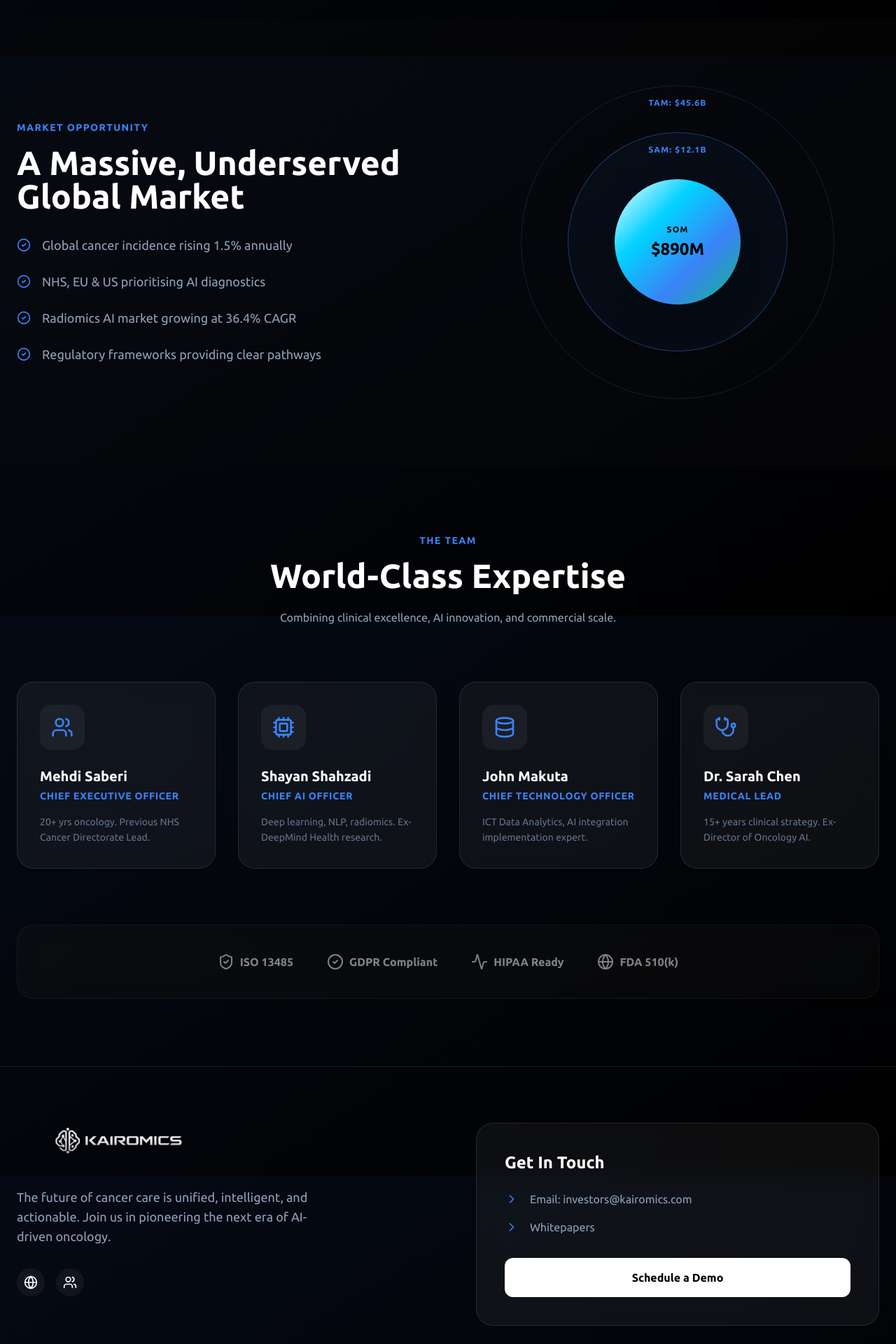
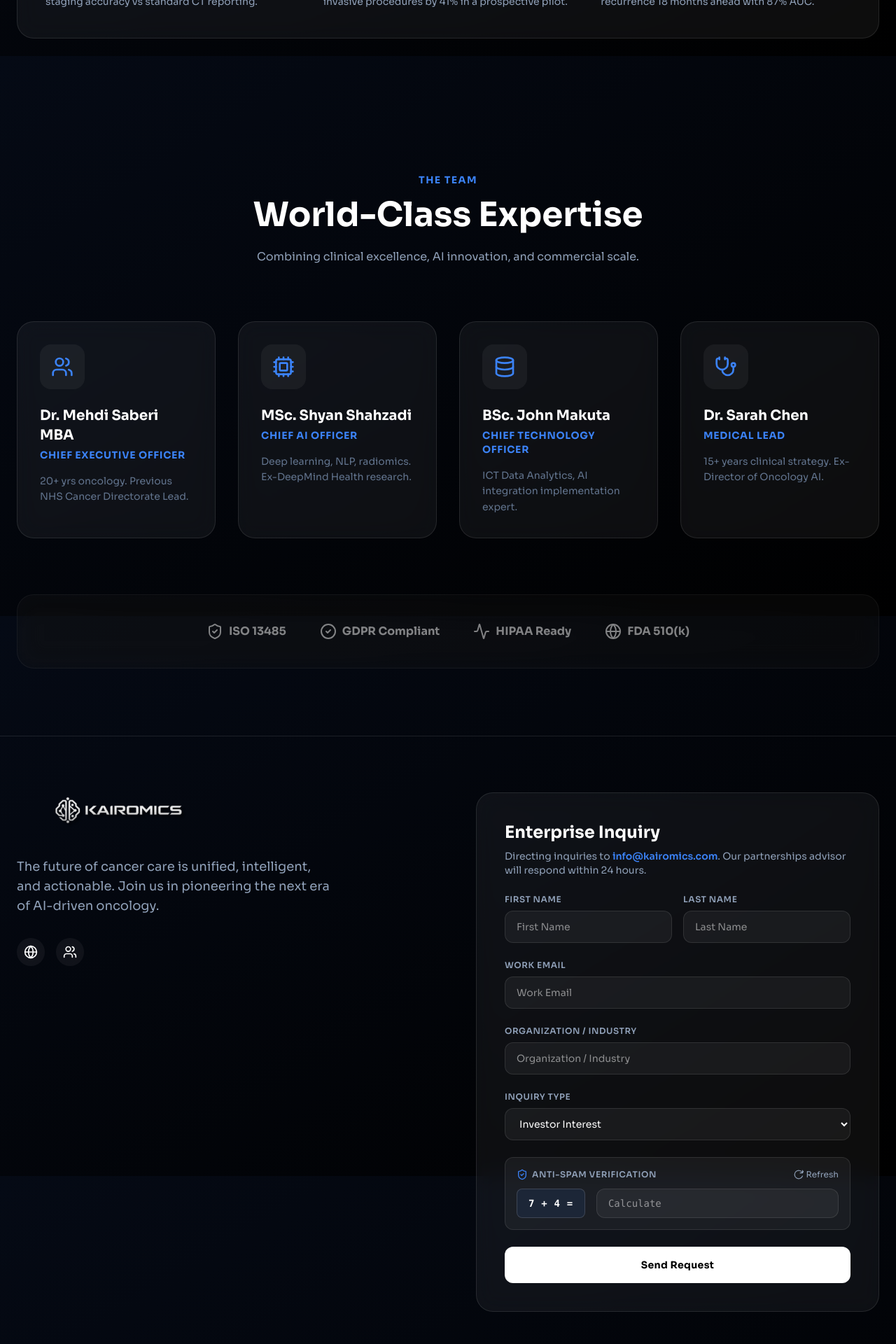
Before and after one commit to NerezSunrise/Web-kairomics, a React (Vite) app: page / in a window 1280 px wide. Shown: the part 5520-7440 px from the top of the page at 70% size. Built offline with nearby package versions, Linux system fonts and the light colour scheme.

Commit message:
refactor: Update font to Sora and remove market section
Replaced the Ubuntu font with Sora for improved aesthetics. Removed the "Market Opportunity" section from the App component as it is no longer relevant or needed.

```diff
--- a/src/App.tsx
+++ b/src/App.tsx
@@ -640,72 +640,13 @@ const Impact = () => {
   );
 };
 
-const Market = () => {
-  return (
-    <section className="py-24 bg-dark-card/30 overflow-hidden">
-      <div className="max-w-7xl mx-auto px-6">
-        <div className="grid lg:grid-cols-2 gap-20 items-center">
-          <div>
-            <h2 className="text-brand-blue text-sm font-bold tracking-widest uppercase mb-4">Market Opportunity</h2>
-            <h3 className="text-4xl md:text-5xl font-bold text-white mb-8">A Massive, Underserved Global Market</h3>
-            <div className="space-y-6">
-              {[
-                "Global cancer incidence rising 1.5% annually",
-                "NHS, EU & US prioritising AI diagnostics",
-                "Radiomics AI market growing at 36.4% CAGR",
-                "Regulatory frameworks providing clear pathways"
-              ].map((item, i) => (
-                <div key={i} className="flex items-center gap-4">
-                  <CheckCircle2 className="text-brand-blue w-5 h-5 shrink-0" />
-                  <p className="text-slate-400 text-lg">{item}</p>
-                </div>
-              ))}
-            </div>
-          </div>
 
-          <div className="relative flex items-center justify-center">
-            {/* Concentric Circles Visualization */}
-            <div className="relative w-full max-w-md aspect-square flex items-center justify-center">
-              <motion.div
-                initial={{ scale: 0 }}
-                whileInView={{ scale: 1 }}
-                viewport={{ once: true }}
-                className="absolute w-full h-full rounded-full border border-brand-blue/20 flex items-center justify-center"
-              >
-                <div className="absolute top-4 text-brand-blue text-xs font-bold uppercase tracking-widest">TAM: $45.6B</div>
-              </motion.div>
-              <motion.div
-                initial={{ scale: 0 }}
-                whileInView={{ scale: 1 }}
-                viewport={{ once: true }}
-                transition={{ delay: 0.2 }}
-                className="absolute w-[70%] h-[70%] rounded-full border border-brand-blue/40 bg-brand-blue/5 flex items-center justify-center"
-              >
-                <div className="absolute top-4 text-brand-blue text-xs font-bold uppercase tracking-widest">SAM: $12.1B</div>
-              </motion.div>
-              <motion.div
-                initial={{ scale: 0 }}
-                whileInView={{ scale: 1 }}
-                viewport={{ once: true }}
-                transition={{ delay: 0.4 }}
-                className="absolute w-[40%] h-[40%] rounded-full brand-gradient-br flex flex-col items-center justify-center text-center p-4 shadow-2xl text-dark-bg"
-              >
-                <span className="text-xs font-bold uppercase tracking-widest mb-1">SOM</span>
-                <span className="text-2xl font-bold">$890M</span>
-              </motion.div>
-            </div>
-          </div>
-        </div>
-      </div>
-    </section>
-  );
-};
 
 const Team = () => {
   const team = [
-    { name: "Mehdi Saberi", role: "Chief Executive Officer", bio: "20+ yrs oncology. Previous NHS Cancer Directorate Lead.", icon: Users },
-    { name: "Shayan Shahzadi", role: "Chief AI Officer", bio: "Deep learning, NLP, radiomics. Ex-DeepMind Health research.", icon: Cpu },
-    { name: "John Makuta", role: "Chief Technology Officer", bio: "ICT Data Analytics, AI integration implementation expert.", icon: Database },
+    { name: "Dr. Mehdi Saberi MBA", role: "Chief Executive Officer", bio: "20+ yrs oncology. Previous NHS Cancer Directorate Lead.", icon: Users },
+    { name: "MSc. Shyan Shahzadi", role: "Chief AI Officer", bio: "Deep learning, NLP, radiomics. Ex-DeepMind Health research.", icon: Cpu },
+    { name: "BSc. John Makuta", role: "Chief Technology Officer", bio: "ICT Data Analytics, AI integration implementation expert.", icon: Database },
     { name: "Dr. Sarah Chen", role: "Medical Lead", bio: "15+ years clinical strategy. Ex-Director of Oncology AI.", icon: Stethoscope },
   ];
 
@@ -747,6 +688,45 @@ const Team = () => {
 };
 
 const Footer = () => {
+  const [formData, setFormData] = useState({
+    firstName: "",
+    lastName: "",
+    email: "",
+    organization: "",
+    inquiryType: "Investor Interest",
+  });
+  const [captchaNum1, setCaptchaNum1] = useState(0);
+  const [captchaNum2, setCaptchaNum2] = useState(0);
+  const [userCaptchaAnswer, setUserCaptchaAnswer] = useState("");
+  const [captchaError, setCaptchaError] = useState(false);
+  const [honeypot, setHoneypot] = useState("");
+  const [submitted, setSubmitted] = useState(false);
+
+  const generateCaptcha = () => {
+    setCaptchaNum1(Math.floor(Math.random() * 9) + 1);
+    setCaptchaNum2(Math.floor(Math.random() * 9) + 1);
+    setUserCaptchaAnswer("");
+    setCaptchaError(false);
+  };
+
+  useEffect(() => {
+    generateCaptcha();
+  }, []);
+
+  const handleSubmit = (e: React.FormEvent) => {
+    e.preventDefault();
+    if (honeypot) {
+      // Quietly ignore bot submissions
+      return;
+    }
+    const answer = parseInt(userCaptchaAnswer.trim(), 10);
+    if (isNaN(answer) || answer !== (captchaNum1 + captchaNum2)) {
+      setCaptchaError(true);
+      return;
+    }
+    setSubmitted(true);
+  };
+
   return (
     <footer className="py-20 border-t border-white/10 relative overflow-hidden">
       <div className="max-w-7xl mx-auto px-6">
@@ -773,21 +753,162 @@ const Footer = () => {
             </div>
           </div>
 
-          <div className="glass p-10 rounded-3xl">
-            <h4 className="text-2xl font-bold text-white mb-6">Get In Touch</h4>
-            <div className="space-y-4 mb-8">
-              <div className="flex items-center gap-4 text-slate-400">
-                <ChevronRight className="text-brand-blue w-5 h-5" />
-                <span>Email: investors@kairomics.com</span>
-              </div>
-              <div className="flex items-center gap-4 text-slate-400">
-                <ChevronRight className="text-brand-blue w-5 h-5" />
-                <span>Whitepapers</span>
-              </div>
-            </div>
-            <button className="w-full py-4 rounded-xl bg-white text-dark-bg font-bold hover:bg-brand-blue hover:text-white transition-all">
-              Schedule a Demo
-            </button>
+          <div className="glass p-10 rounded-3xl" id="investor-contact-form">
+            {!submitted ? (
+              <form onSubmit={handleSubmit} className="space-y-6">
+                <div>
+                  <h4 className="text-2xl font-bold text-white mb-2">Enterprise Inquiry</h4>
+                  <p className="text-slate-400 text-sm">
+                    Directing inquiries to <span className="text-brand-blue font-semibold">info@kairomics.com</span>. Our partnerships advisor will respond within 24 hours.
+                  </p>
+                </div>
+
+                {/* Honeypot field for bot spam protection */}
+                <div className="hidden" aria-hidden="true">
+                  <input
+                    type="text"
+                    name="bot_protection_field"
+                    value={honeypot}
+                    onChange={(e) => setHoneypot(e.target.value)}
+                    tabIndex={-1}
+                    autoComplete="off"
+                  />
+                </div>
+
+                <div className="grid grid-cols-2 gap-4">
+                  <div>
+                    <label className="block text-slate-400 text-xs font-semibold uppercase tracking-wider mb-2">First Name</label>
+                    <input
+                      type="text"
+                      required
+                      value={formData.firstName}
+                      onChange={(e) => setFormData({ ...formData, firstName: e.target.value })}
+                      className="w-full bg-white/5 border border-white/10 rounded-xl px-4 py-3 text-white focus:outline-none focus:border-brand-blue/50 focus:ring-1 focus:ring-brand-blue/50 transition-all text-sm"
+                      placeholder="First Name"
+                    />
+                  </div>
+                  <div>
+                    <label className="block text-slate-400 text-xs font-semibold uppercase tracking-wider mb-2">Last Name</label>
+                    <input
+                      type="text"
+                      required
+                      value={formData.lastName}
+                      onChange={(e) => setFormData({ ...formData, lastName: e.target.value })}
+                      className="w-full bg-white/5 border border-white/10 rounded-xl px-4 py-3 text-white focus:outline-none focus:border-brand-blue/50 focus:ring-1 focus:ring-brand-blue/50 transition-all text-sm"
+                      placeholder="Last Name"
+                    />
+                  </div>
+                </div>
+
+                <div>
+                  <label className="block text-slate-400 text-xs font-semibold uppercase tracking-wider mb-2">Work Email</label>
+                  <input
+                    type="email"
+                    required
+                    value={formData.email}
+                    onChange={(e) => setFormData({ ...formData, email: e.target.value })}
+                    className="w-full bg-white/5 border border-white/10 rounded-xl px-4 py-3 text-white focus:outline-none focus:border-brand-blue/50 focus:ring-1 focus:ring-brand-blue/50 transition-all text-sm"
+                    placeholder="Work Email"
+                  />
+                </div>
+
+                <div>
+                  <label className="block text-slate-400 text-xs font-semibold uppercase tracking-wider mb-2">Organization / Industry</label>
+                  <input
+                    type="text"
+                    required
+                    value={formData.organization}
+                    onChange={(e) => setFormData({ ...formData, organization: e.target.value })}
+                    className="w-full bg-white/5 border border-white/10 rounded-xl px-4 py-3 text-white focus:outline-none focus:border-brand-blue/50 focus:ring-1 focus:ring-brand-blue/50 transition-all text-sm"
+                    placeholder="Organization / Industry"
+                  />
+                </div>
+
+                <div>
+                  <label className="block text-slate-400 text-xs font-semibold uppercase tracking-wider mb-2">Inquiry Type</label>
+                  <select
+                    value={formData.inquiryType}
+                    onChange={(e) => setFormData({ ...formData, inquiryType: e.target.value })}
+                    className="w-full bg-white/5 border border-white/10 rounded-xl px-4 py-3 text-white focus:outline-none focus:border-brand-blue/50 focus:ring-1 focus:ring-brand-blue/50 transition-all text-sm cursor-pointer"
+                  >
+                    <option value="Investor Interest" className="bg-[#0a0a0a] text-white">Investor Interest</option>
+                    <option value="Enterprise" className="bg-[#0a0a0a] text-white">Enterprise</option>
+                    <option value="Private Hospital" className="bg-[#0a0a0a] text-white">Private Hospital</option>
+                    <option value="Organistion" className="bg-[#0a0a0a] text-white">Organistion</option>
+                  </select>
+                </div>
+
+                {/* Interactive Math Challenge Captcha Shield */}
+                <div className="bg-white/5 border border-white/10 rounded-xl p-4 space-y-3">
+                  <div className="flex justify-between items-center">
+                    <span className="text-xs font-semibold uppercase text-slate-400 tracking-wider flex items-center gap-1.5">
+                      <ShieldCheck className="w-4 h-4 text-brand-blue" />
+                      Anti-Spam Verification
+                    </span>
+                    <button
+                      type="button"
+                      onClick={generateCaptcha}
+                      className="text-slate-400 hover:text-white transition-colors text-xs flex items-center gap-1"
+                    >
+                      <svg className="w-3.5 h-3.5" viewBox="0 0 24 24" fill="none" stroke="currentColor" strokeWidth="2" strokeLinecap="round" strokeLinejoin="round"><path d="M21.5 2v6h-6M21.34 15.57a10 10 0 1 1-.57-8.38l5.67-5.67"/></svg>
+                      Refresh
+                    </button>
+                  </div>
+                  <div className="flex items-center gap-4">
+                    <div className="text-sm font-bold text-white bg-slate-800/80 border border-white/15 px-4 py-2.5 rounded-lg tracking-wider font-mono">
+                      {captchaNum1} + {captchaNum2} =
+                    </div>
+                    <input
+                      type="text"
+                      required
+                      value={userCaptchaAnswer}
+                      onChange={(e) => {
+                        setUserCaptchaAnswer(e.target.value);
+                        if (captchaError) setCaptchaError(false);
+                      }}
+                      className="flex-1 bg-white/5 border border-white/10 rounded-xl px-4 py-2.5 text-white focus:outline-none focus:border-brand-blue/50 focus:ring-1 focus:ring-brand-blue/50 transition-all text-sm font-mono"
+                      placeholder="Calculate"
+                    />
+                  </div>
+                  {captchaError && (
+                    <p className="text-xs text-red-400 flex items-center gap-1">
+                      <AlertCircle className="w-3.5 h-3.5" /> Incorrect verification answer. Please try again.
+                    </p>
+                  )}
+                </div>
+
+                <button
+                  type="submit"
+                  className="w-full py-4 rounded-xl bg-white text-dark-bg font-bold hover:bg-brand-blue hover:text-white transition-all text-sm tracking-wide"
+                >
+                  Send Request
+                </button>
+              </form>
+            ) : (
+              <motion.div
+                initial={{ opacity: 0, scale: 0.95 }}
+                animate={{ opacity: 1, scale: 1 }}
+                className="h-full flex flex-col justify-center items-center text-center p-6 space-y-4"
+              >
+                <div className="w-16 h-16 rounded-full bg-brand-blue/20 flex items-center justify-center text-brand-blue mb-2">
+                  <CheckCircle2 className="w-8 h-8" />
+                </div>
+                <h4 className="text-2xl font-bold text-white">Inquiry Forwarded</h4>
+                <p className="text-slate-400 max-w-sm text-sm">
+                  Thank you, <strong>{formData.firstName}</strong>. Your <strong>{formData.inquiryType}</strong> request has been successfully dispatched directly to <strong className="text-white">info@kairomics.com</strong>.
+                </p>
+                <button
+                  onClick={() => {
+                    setFormData({ firstName: "", lastName: "", email: "", organization: "", inquiryType: "Investor Interest" });
+                    generateCaptcha();
+                    setSubmitted(false);
+                  }}
+                  className="text-brand-blue hover:text-white text-xs font-semibold transition-colors mt-6 pt-2"
+                >
+                  Submit Another Inquiry
+                </button>
+              </motion.div>
+            )}
           </div>
         </div>
 
@@ -817,7 +938,6 @@ export default function App() {
         <Pathway />
         <Technology />
         <Impact />
-        <Market />
         <Team />
       </main>
       <Footer />
--- a/src/index.css
+++ b/src/index.css
@@ -1,8 +1,8 @@
-@import url('https://fonts.googleapis.com/css2?family=Ubuntu:wght@300;400;500;700&display=swap');
+@import url('https://fonts.googleapis.com/css2?family=Sora:wght@300;400;500;600;700;800&display=swap');
 @import "tailwindcss";
 
 @theme {
-  --font-sans: "Ubuntu", ui-sans-serif, system-ui, sans-serif;
+  --font-sans: "Sora", ui-sans-serif, system-ui, sans-serif;
   --color-brand-blue: #3b82f6;
   --color-brand-light-blue: #00d2ff;
   --color-brand-green: #10b981;
```
